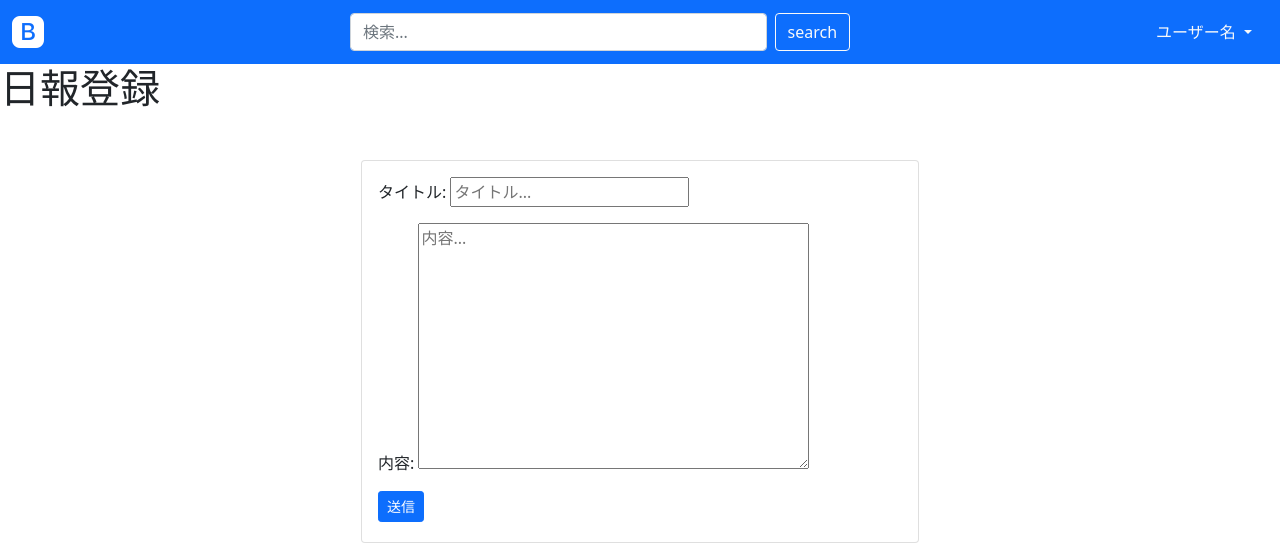
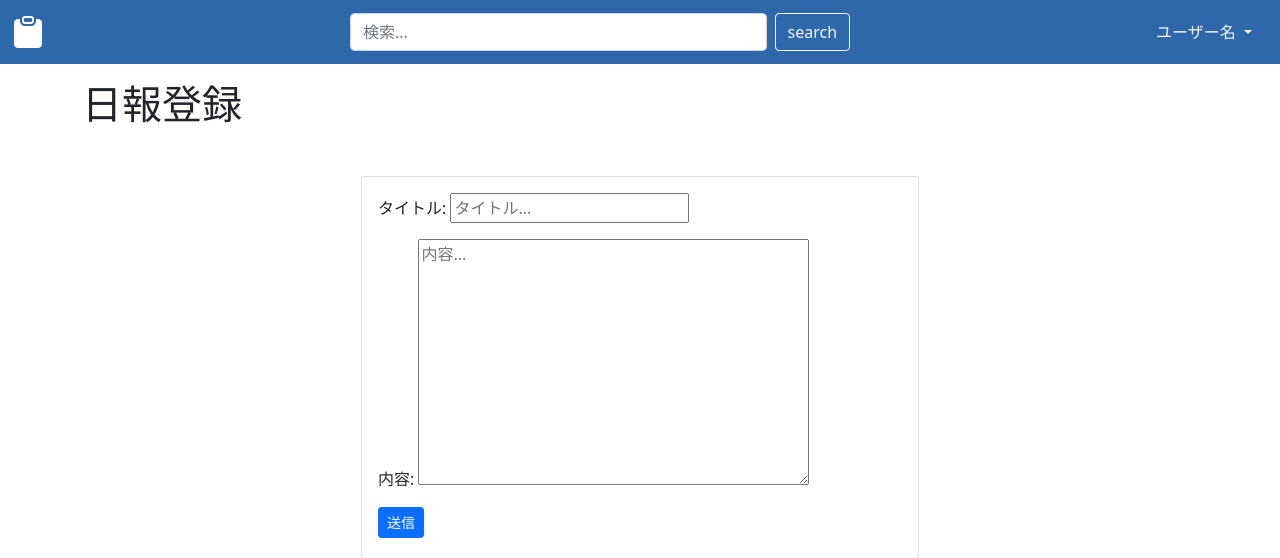
Before and after one commit to Ginta-Togawa/day_repo, a Django app: page /day_repo/create/input/ in a window 1280 px wide. Shown: the top 558 px of the page. Run offline with Django 4.2, Linux system fonts and the light colour scheme.

Commit message:
画面を修正

```diff
--- a/day_repo/templates/day_repo/day-repo-form.html
+++ b/day_repo/templates/day_repo/day-repo-form.html
@@ -10,17 +10,18 @@
 
 {% block content %}
 
+<div class="container">
+
     {% if id %}
-<h1>日報編集</h1>
+    <h1 class="mt-3">日報編集</h1>
     {% else %}
-<h1>日報登録</h1>
+    <h1 class="mt-3">日報登録</h1>
     {% endif %}
 
     {% if error_message %}
     <h3>{{ error_message }}</h3>
     {% endif %}
 
-<div class="container">
     <div class="card mx-auto my-5 w-50" style="min-width:300px;">
         <div class="card-body">
             {% if id %}
--- a/day_repo/templates/day_repo/day-repo-list.html
+++ b/day_repo/templates/day_repo/day-repo-list.html
@@ -3,10 +3,10 @@
 {% block title %}日報一覧{% endblock %}
 
 {% block content %}
-<h1>日報一覧</h1>
 
 <div class="container">
-    <div class="mt-3 d-flex justify-content-end">
+    <div class="mt-3 d-flex justify-content-between align-items-center">
+        <h1 class="mt-3">日報一覧</h1>
         <a href="{% url 'day_repo_create_input' %}" class="btn btn-outline-primary float-right">
             <i class="bi bi-plus"></i>
         </a>
--- a/templates/base.html
+++ b/templates/base.html
@@ -15,11 +15,11 @@
 </head>
 <!-- コンテンツの内容を可変にできるようにブロックタグを定義 -->
 <body>
-<nav class="navbar navbar-dark bg-primary">
+<nav class="navbar navbar-dark" style="background-color: #2e67aa!important;">
     <div class="container-fluid">
         <div>
             <a href="{% url 'day_repo_list' %}" class="navbar-brand" href="#">
-                <i class="bi bi-bootstrap-fill" style="font-size: 2rem;"></i>
+                <i class="bi bi-clipboard-fill" style="font-size: 2rem;"></i>
             </a>
         </div>
         <div class="flex-grow-1" style="max-width:500px;">
```
Also changed, not shown: day_repo/templates/day_repo/day-repo-detail.html (+6 -6 lines). Lines whose indentation alone changed are shown as unchanged.
